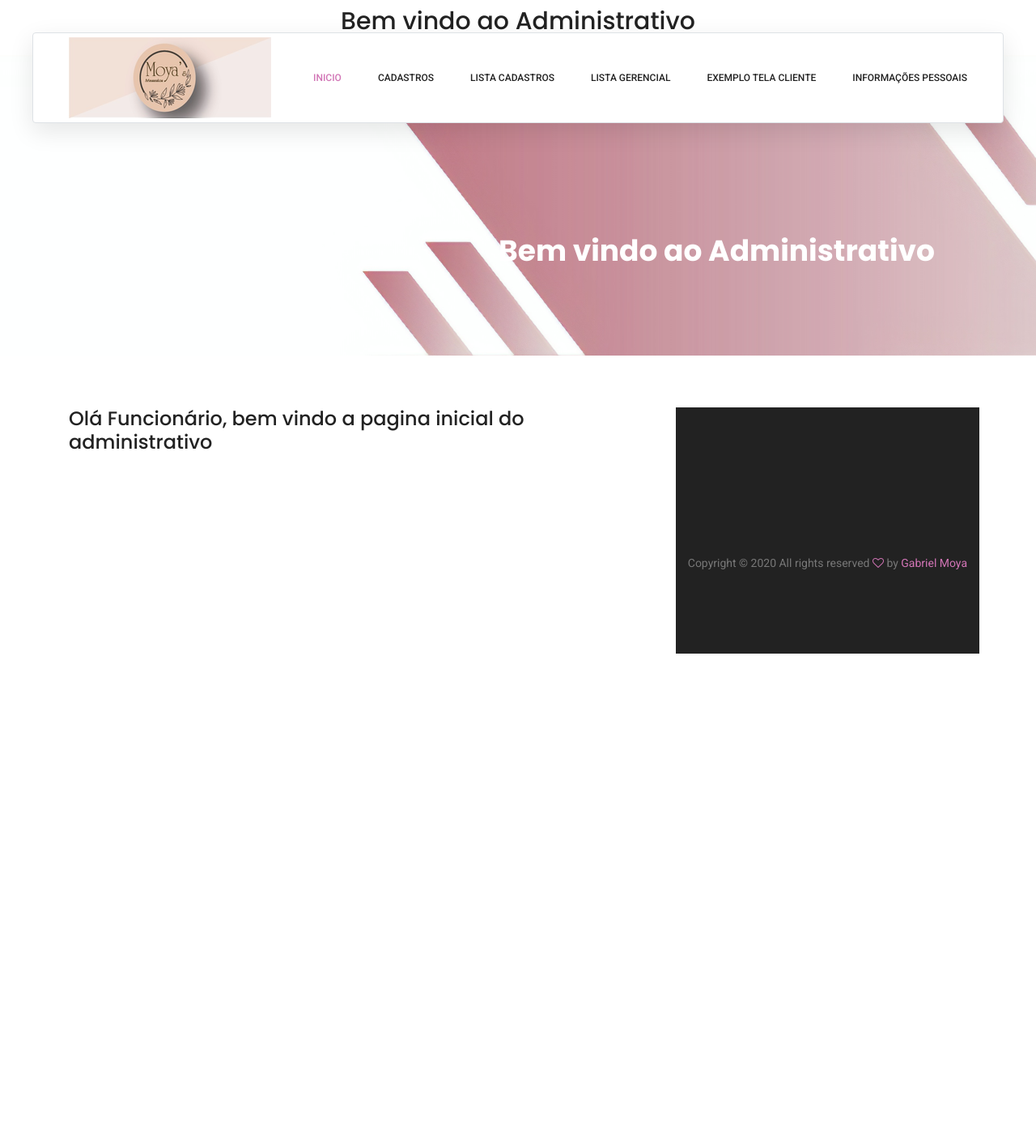
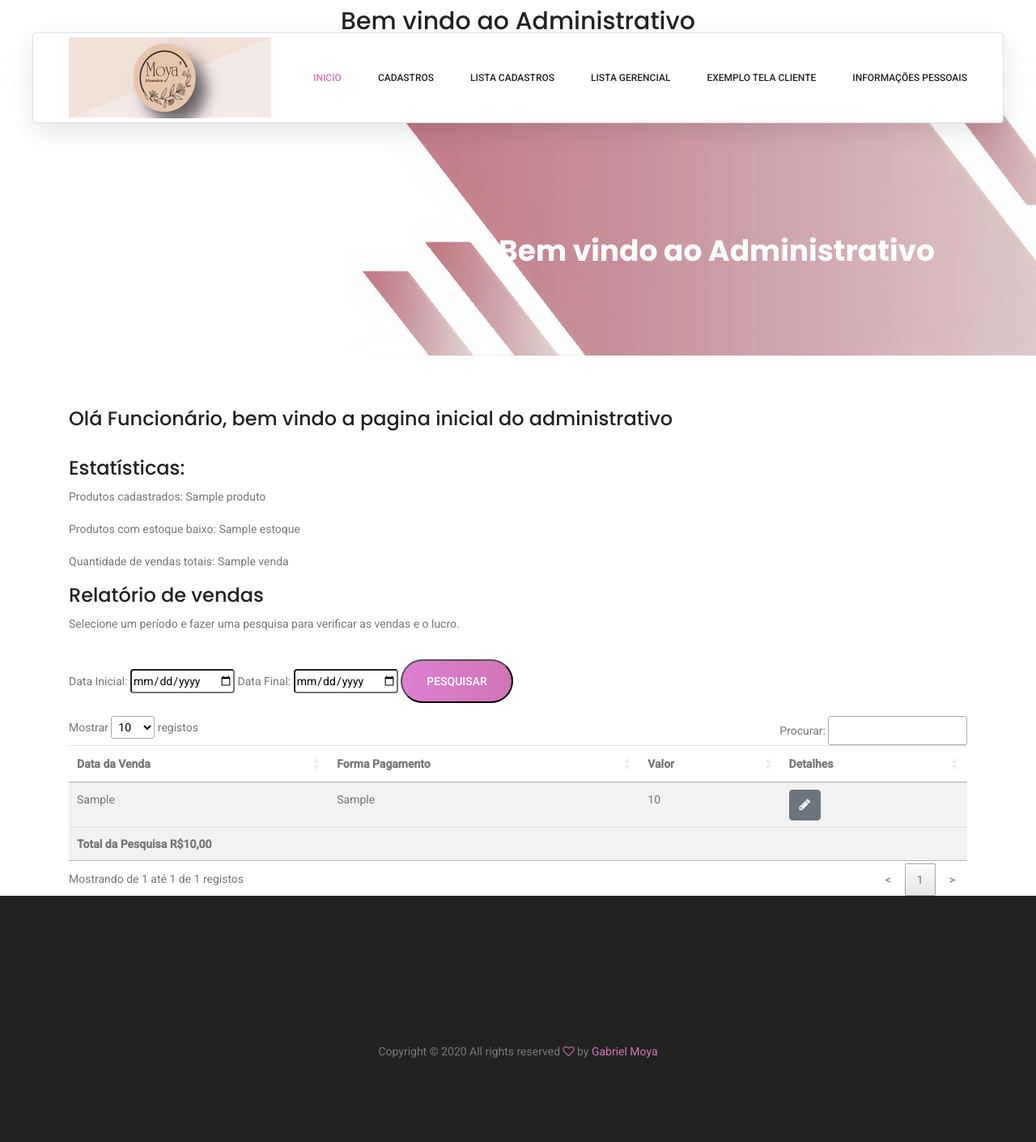
Before and after one commit to GabrielMoyaNascimento/TCC, a Django app: template Progressao/cadastros/templates/cadastros/index.html in a window 1280 px wide. Shown: the whole page at 81% size. Before the commit the page ends 807 px from the top, so only its background shows below. Run offline with Django 3.2, Linux system fonts and the light colour scheme; the template is opened without the code that fills it: most values are stand-ins (such as "Sample title", 1, 10 or a date in 2020); some libraries are stand-ins or nearby versions.

Commit message:
criando estatisticas do produto

```diff
--- a/Progressao/cadastros/templates/cadastros/index.html
+++ b/Progressao/cadastros/templates/cadastros/index.html
@@ -18,6 +18,13 @@
         <div class="col-lg">
             {% if request.user.groups.all.0.name == "Administrador" %}
             <h3>Olá {{user.pessoa.nome}},</h3><br>
+            {% else %}
+            <h3>Olá Funcionário, bem vindo a pagina inicial do administrativo</h3><br>
+            {% endif %}
+            <h3>Estatísticas:</h3>
+            <p class="font-weight-light">Produtos cadastrados: {{produto}}</p>
+            <p class="font-weight-light">Produtos com estoque baixo: {{estoque}}</p>
+            <p class="font-weight-light">Quantidade de vendas totais: {{venda}}</p>
             <h3>Relatório de vendas</h3>
             <p class="font-weight-light">Selecione um período e fazer uma pesquisa para verificar as vendas e o lucro.</p>
             <form action="">
@@ -68,9 +75,7 @@
         </div>
     </div>
 
-    {% else %}
-    <h3>Olá Funcionário, bem vindo a pagina inicial do administrativo</h3><br>
-    {% endif %}
+
 </div>
 {%endblock%}
 
--- a/Progressao/cadastros/views.py
+++ b/Progressao/cadastros/views.py
@@ -29,6 +29,9 @@
             lista = Venda.objects.filter(data_da_venda__range=(dmin, dmax))
             context['valorTotal'] = lista.aggregate(Sum('valor'))
             context['lista'] = lista
+            context['estoque'] = Produto.objects.filter(estoque__range=(-10, 3)).count()
+            context['produto'] = Produto.objects.all().count()
+            context['venda'] = Venda.objects.all().count()
         return context
 
 
```
